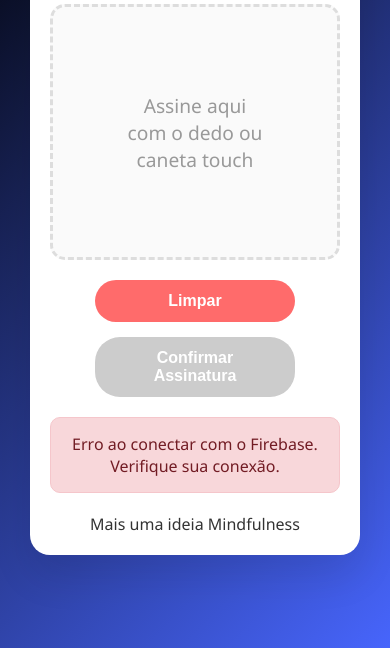
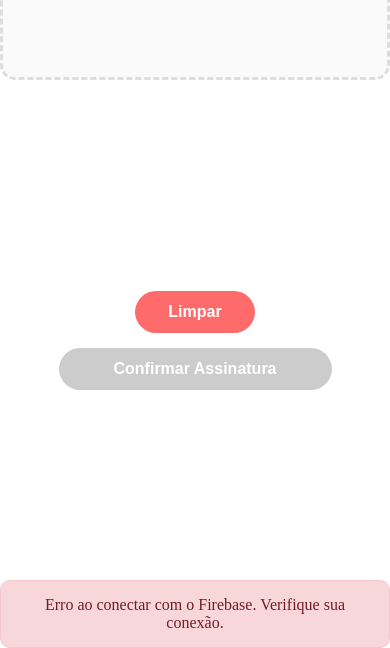
Before and after one commit to DanielDss030225/assinador, a plain HTML site: page index.html in a window 390 px wide. Shown: the part 196-844 px from the top of the page. Drawn offline with Linux system fonts and the light colour scheme.

Commit message:
Add files via upload

```diff
--- a/index.html
+++ b/index.html
@@ -18,8 +18,7 @@
 
     <!-- Main Container -->
     <div class="container">
-        <div class="titulo"> <img class="icon" src="./icon.png">
-        <h1> Sistema de Assinatura Digital</h1> </div>
+
 
 
         <div class="signature-area">
@@ -33,7 +32,6 @@
         </div>
 
         <div class="status" id="status"></div>
-        <p>Mais uma ideia Mindfulness</p>
     </div>
 
     <script src="script.js"></script>
--- a/styles.css
+++ b/styles.css
@@ -1,29 +1,29 @@
-* {
+html, body {
     margin: 0;
     padding: 0;
-    box-sizing: border-box;
+    height: 100%;
+    overflow: hidden;
+    touch-action: none;
 }
 
-body {
-    font-family: 'Segoe UI', Tahoma, Geneva, Verdana, sans-serif;
-    background: linear-gradient(135deg, #000000 0%, #4765FCFF 100%);
-    min-height: 100vh;
+
+.container {
+    position: fixed;
+    top: 0;
+    left: 0;
+    width: 100vw;
+    height: 100vh;
+    background: white;
+    border-radius: 0;
+    box-shadow: none;
+    padding: 0;
+    margin: 0;
+    text-align: center;
     display: flex;
-    justify-content: center;
-    align-items: center;
-    padding: 20px;
+    flex-direction: column;
+    justify-content: space-between;
 }
 
-.container {
-    background: white;
-    border-radius: 20px;
-    box-shadow: 0 20px 40px rgba(0, 0, 0, 0.1);
-    padding: 30px;
-    max-width: 600px;
-    width: 100%;
-    text-align: center;
-    position: relative;
-}
 .icon {
    width: 50px;
    height: 50px;
@@ -206,10 +206,6 @@ button {
 }
 
 @media (max-width: 768px) {
-    .container {
-        padding: 20px;
-        margin: 10px;
-    }
 
     h1 {
         font-size: 1.5rem;
@@ -220,13 +216,12 @@ button {
     }
 
     .buttons {
-        flex-direction: column;
         align-items: center;
     }
 
-    button {
-        width: 100%;
-        max-width: 200px;
+
+    .btn-confirm {
+        width: 70%;
     }
 
     .loading-content {
```
